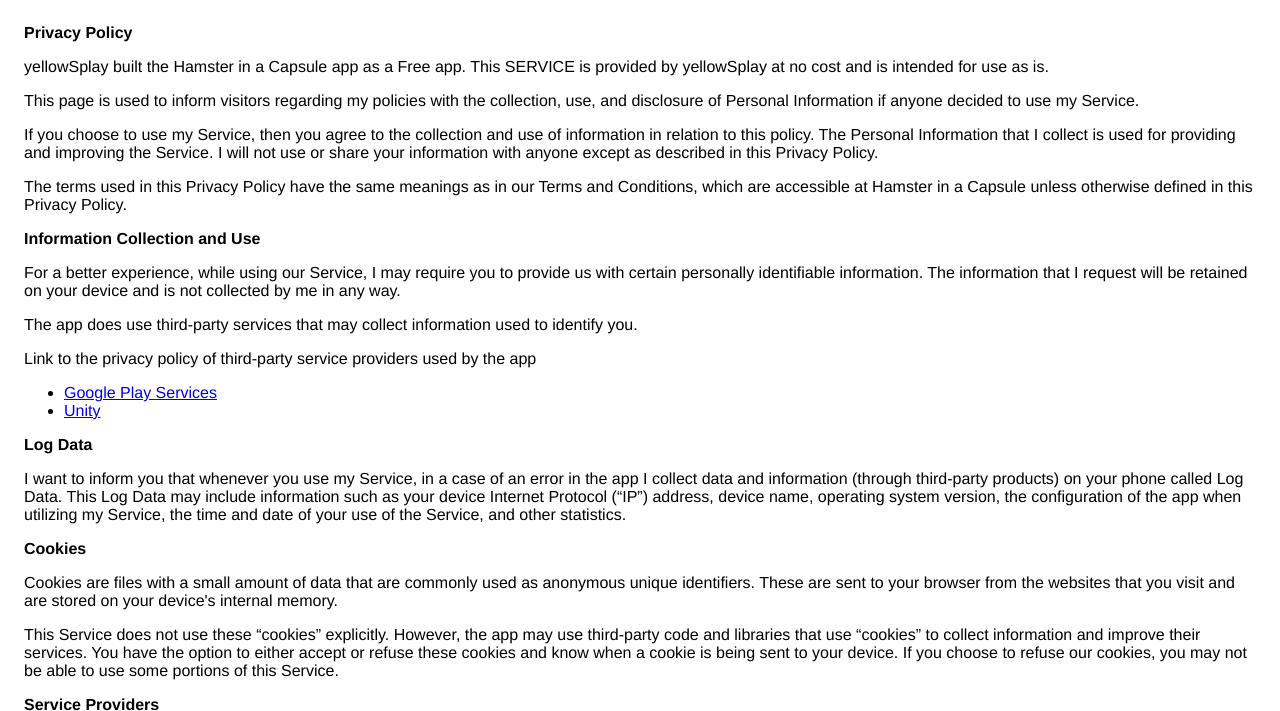
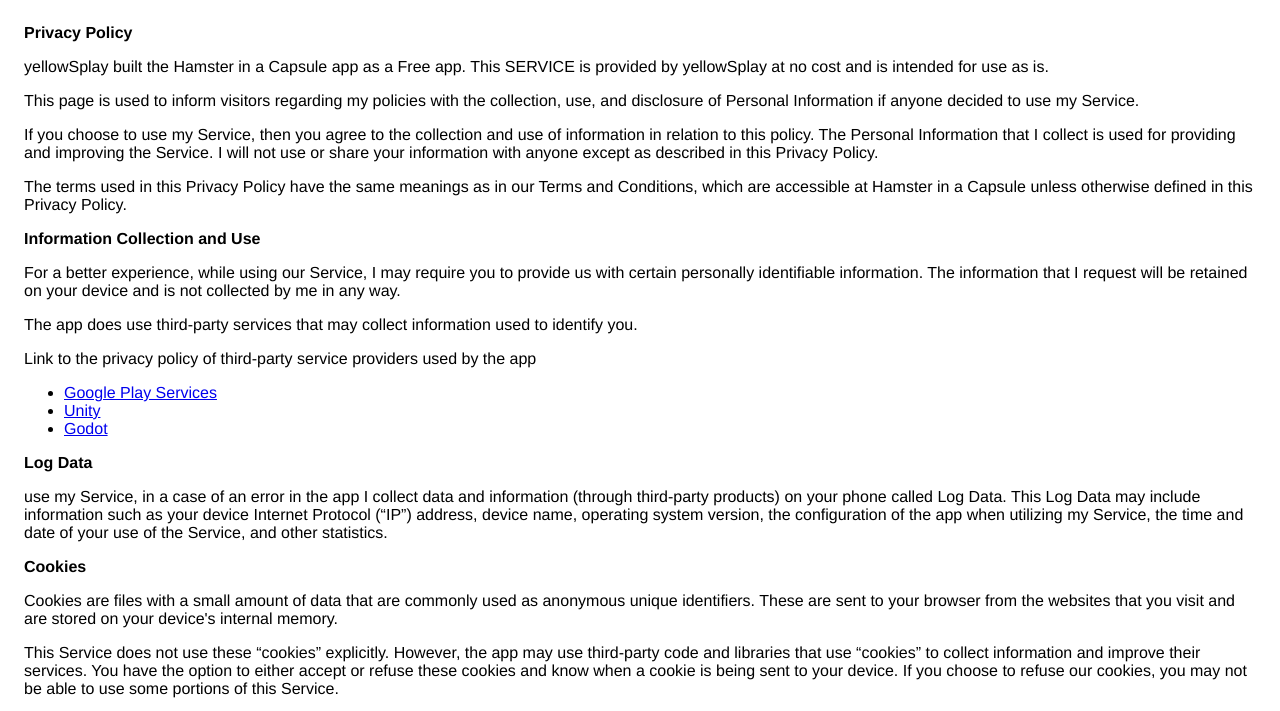
Before and after one commit to lemonSplay/policies, a plain HTML site: page index.html in a window 1280 px wide. Shown: the top 711 px of the page. Drawn offline with Linux system fonts and the light colour scheme.

Commit message:
Update index.html

```diff
--- a/index.html
+++ b/index.html
@@ -37,9 +37,7 @@
                   </p> <p>
                     Link to the privacy policy of third-party service providers used
                     by the app
-                  </p> <ul><li><a href="https://www.google.com/policies/privacy/" target="_blank" rel="noopener noreferrer">Google Play Services</a></li><!----><!----><!----><!----><!----><!----><!----><!----><!----><!----><li><a href="https://unity3d.com/legal/privacy-policy" target="_blank" rel="noopener noreferrer">Unity</a></li><!----><!----><!----><!----><!----><!----><!----><!----><!----><!----><!----><!----><!----><!----><!----><!----></ul></div> <p><strong>Log Data</strong></p> <p>
-                  I want to inform you that whenever you
-                  use my Service, in a case of an error in the app
+                  </p> <ul><li><a href="https://www.google.com/policies/privacy/" target="_blank" rel="noopener noreferrer">Google Play Services</a></li><!----><!----><!----><!----><!----><!----><!----><!----><!----><!----><li><a href="https://unity3d.com/legal/privacy-policy" target="_blank" rel="noopener noreferrer">Unity</a></li><!----><!----><!----><!----><!----><!----><!----><!----><!----><!----><!----><!----><!----><!----><!----><!----><li><a href="https://godotengine.org/privacy-policy/" target="_blank" rel="noopener noreferrer">Godot</a></li><!----><!----><!----><!----><!----><!----><!----><!----><!----><!----></ul></div> <p><strong>Log Data</strong></p> <p>                  use my Service, in a case of an error in the app
                   I collect data and information (through third-party
                   products) on your phone called Log Data. This Log Data may
                   include information such as your device Internet Protocol
```
